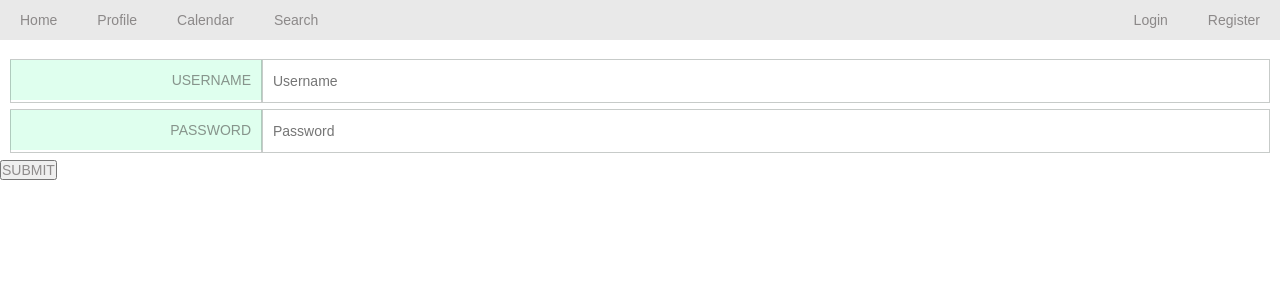
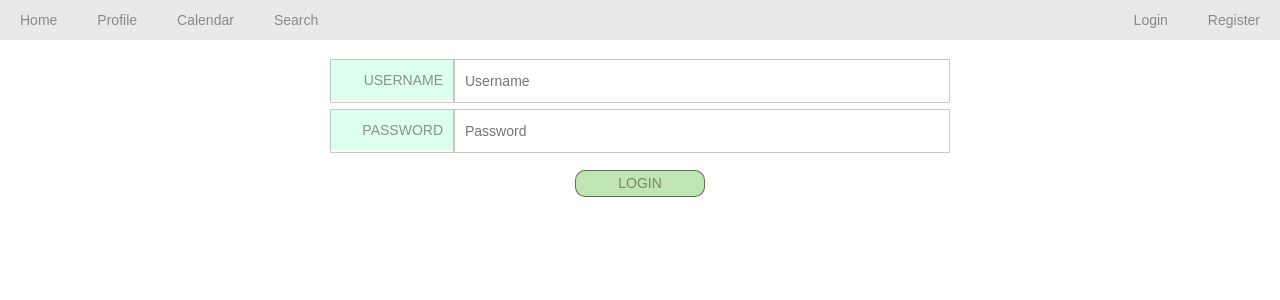
Before and after one commit to chrisgo2286/run-log, a React (Create React App) app in the folder frontend/: page /login in a window 1280 px wide. Shown: the top 300 px of the page. Built offline with nearby package versions, Linux system fonts and the light colour scheme.

Commit message:
Frontend: updated login and register css

```diff
--- /dev/null
+++ b/frontend/src/components/login/login.css
@@ -0,0 +1,9 @@
+.login {
+    width: 50%;
+    margin: 10px auto;
+}
+
+.login .button {
+    width: 20%;
+    margin: 20px auto;
+}
--- a/frontend/src/components/login/login.jsx
+++ b/frontend/src/components/login/login.jsx
@@ -4,6 +4,8 @@ import { UserContext } from '../../misc/context';
 import { postLogin } from '../../misc/apiCalls';
 import { updateLocalStorage, updateUser } from '../../misc/userFunctions';
 import LoginFields from './loginFields';
+import Button from '../miscComponents/button/button';
+import './login.css';
 
 export default function Login () {
     const [user, setUser] = useContext(UserContext);
@@ -27,7 +29,7 @@ export default function Login () {
     return (
         <div className="login">
             <LoginFields fields={ credentials } setFields={ setCredentials } />
-            <button onClick={ handleSubmit } data-cy='login-btn'>SUBMIT</button>
+            <Button onClick={ handleSubmit } label='Login' data-cy='login-btn' />
         </div>
     )
 }
--- a/frontend/src/components/miscComponents/textArea/textArea.css
+++ b/frontend/src/components/miscComponents/textArea/textArea.css
@@ -1,7 +1,6 @@
 :root {
     --textAreaBorderColor: rgba(33, 48, 40, 0.75);
-    --textAreaColor: rgba(187, 238, 235, 0.5);
-    --labelColor: rgba(152, 197, 190, 0.5);
+    --textAreaBGColor: rgba(128, 255, 187, 0.25);
 }
 
 .text-area-pair {
@@ -9,22 +8,19 @@
     grid-template-columns: 1fr 4fr;
     align-items: center;
     margin: 10px 0px;
+    background-color: var(--textAreaBGColor);
 }
 
 .text-area-pair textArea {
-    background-color: var(--textAreaColor);
     height: 80px;
     border: 1px solid var(--textAreaBorderColor);
-    border-radius: 0px 15px 15px 0px;
     padding: 10px;
     resize: none;
 }
 
 .text-area-pair label {
-    background-color: var(--labelColor);
     height: 80px;
     border: 1px solid var(--textAreaBorderColor);
-    border-radius: 15px 0px 0px 15px;
     text-align: right;
     line-height: 80px;
     padding: 10px;
@@ -34,4 +30,5 @@
 .text-area-hover {
     opacity: 80%;
     cursor: pointer;
+    border: 2px solid var(--textAreaBorderColor)
 }
--- /dev/null
+++ b/frontend/src/components/register/register.css
@@ -0,0 +1,9 @@
+.register {
+    width: 50%;
+    margin: 10px auto;
+}
+
+.register .button {
+    width: 20%;
+    margin: 20px auto;
+}
--- a/frontend/src/components/register/register.jsx
+++ b/frontend/src/components/register/register.jsx
@@ -5,6 +5,8 @@ import { postRegistration } from '../../misc/apiCalls';
 import { updateLocalStorage } from '../../misc/userFunctions';
 import { updateUser } from '../../misc/userFunctions';
 import NewUserFields from './newUserFields';
+import Button from '../miscComponents/button/button';
+import './register.css';
 
 export default function Register () {
     const [user, setUser] = useContext(UserContext);
@@ -30,7 +32,10 @@ export default function Register () {
     return (
         <div className="register" data-cy='register-link'>
             <NewUserFields fields={ credentials } setFields={ setCredentials }/>
-            <button onClick={ handleSubmit } data-cy='register-btn'>SUBMIT</button>
+            <Button
+                onClick={ handleSubmit }
+                label='Register'
+                data-cy='register-btn' />
         </div>
     )
 }
```
